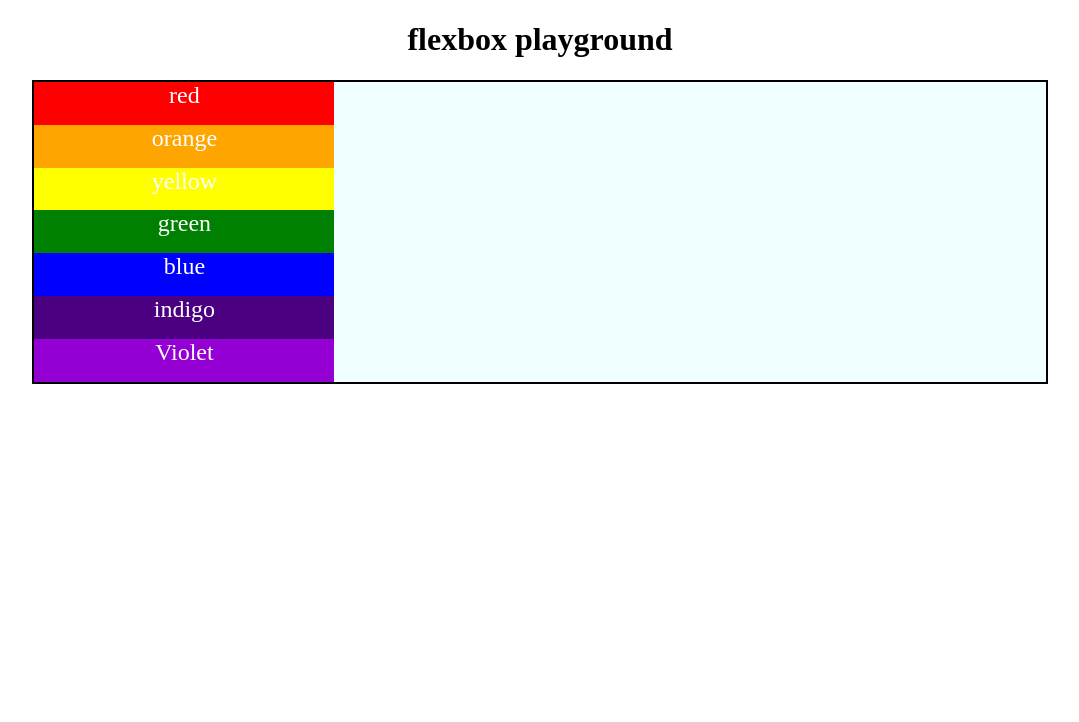
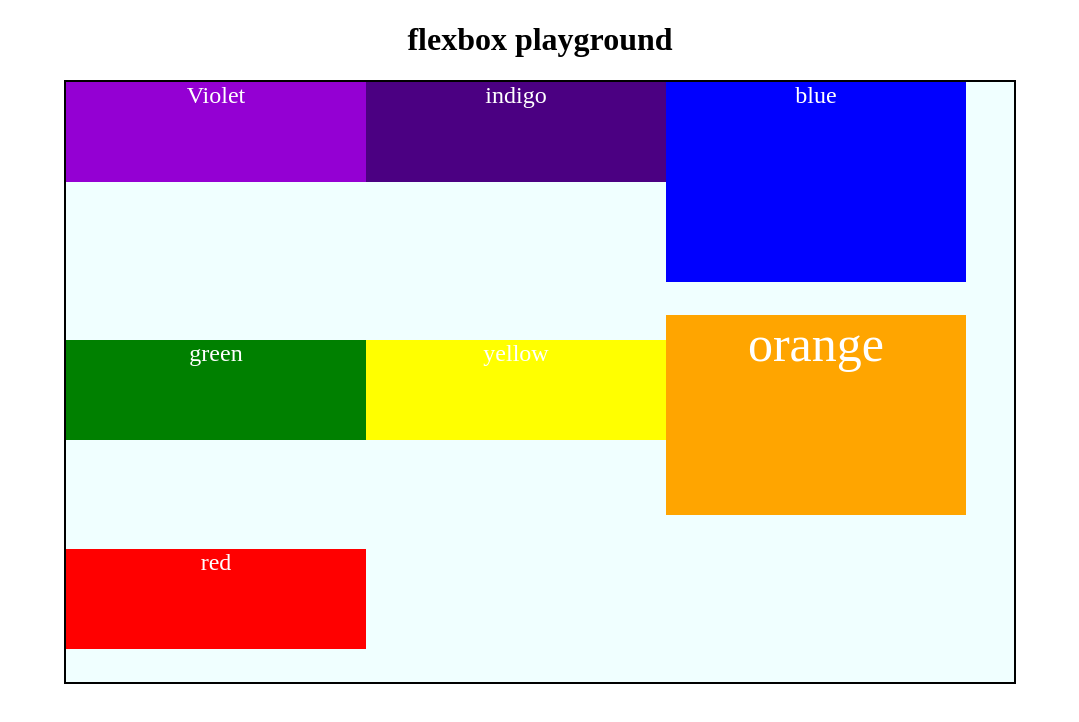
Before and after one commit to Rmihika/webdev-journey, a plain HTML site: page CSS/Lecture05/flexbox.html in a window 1280 px wide. Shown: the whole page, without its empty margins (100-1179 px from the left). Drawn offline with Linux system fonts and the light colour scheme.

Commit message:
flex wrap

```diff
--- a/CSS/Lecture05/flexbox.css
+++ b/CSS/Lecture05/flexbox.css
@@ -1,11 +1,14 @@
 #container{
-   height: 300px;
-   width: 80%;
+   height: 600px;
+   width: 75%;
    background-color: azure;
    margin: 10px auto;
    border: 2px solid black;
    display: flex;
-   flex-direction: column-reverse;
+   flex-direction: row;
+   justify-content: flex-start;
+   flex-wrap: wrap;
+   align-items: baseline;
 }
 
 h1{
--- a/CSS/Lecture05/flexbox.html
+++ b/CSS/Lecture05/flexbox.html
@@ -11,10 +11,10 @@
     <div id="container">
         <div style="background-color: #9400d3">Violet</div>
         <div style="background-color: indigo">indigo</div>
-        <div style="background-color: blue">blue</div>
+        <div style="background-color: blue; height: 200px;">blue</div>
         <div style="background-color: green">green</div>
         <div style="background-color: yellow">yellow</div>
-        <div style="background-color: orange">orange</div>
+        <div style="background-color: orange; height: 200px; font-size: 50px;">orange</div>
         <div style="background-color: red">red</div>
     </div>
 </body>
```
